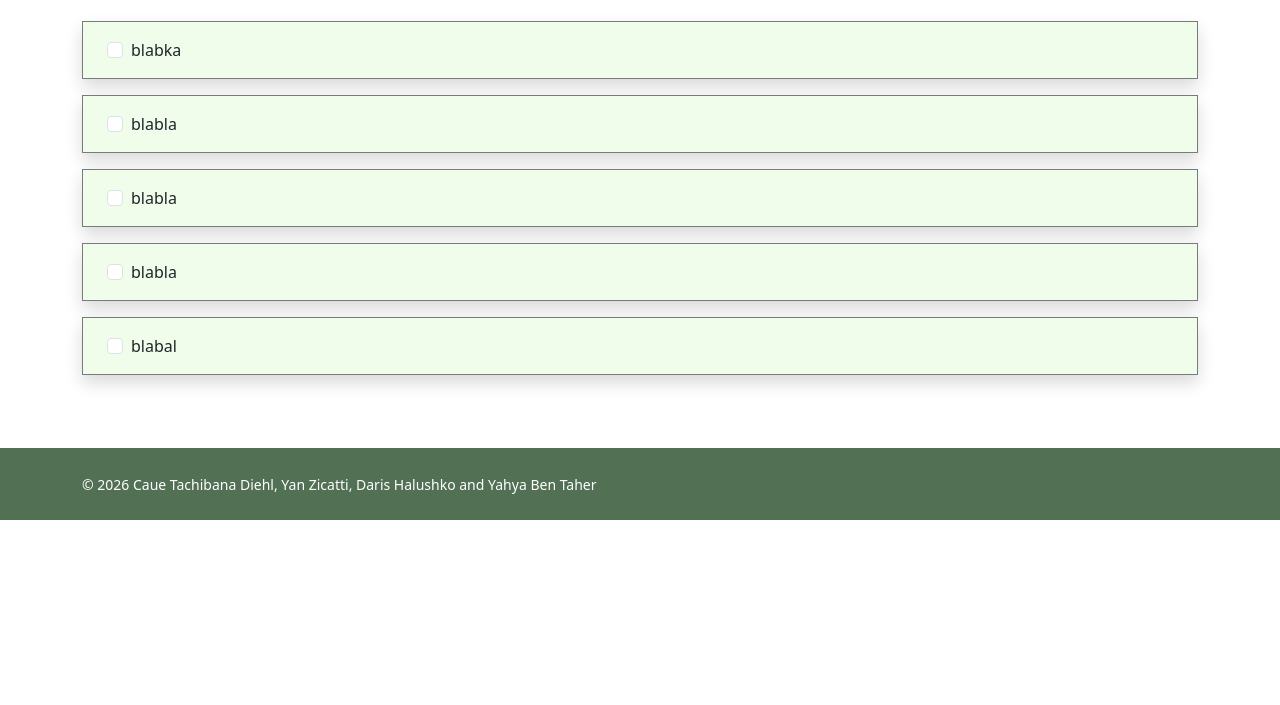
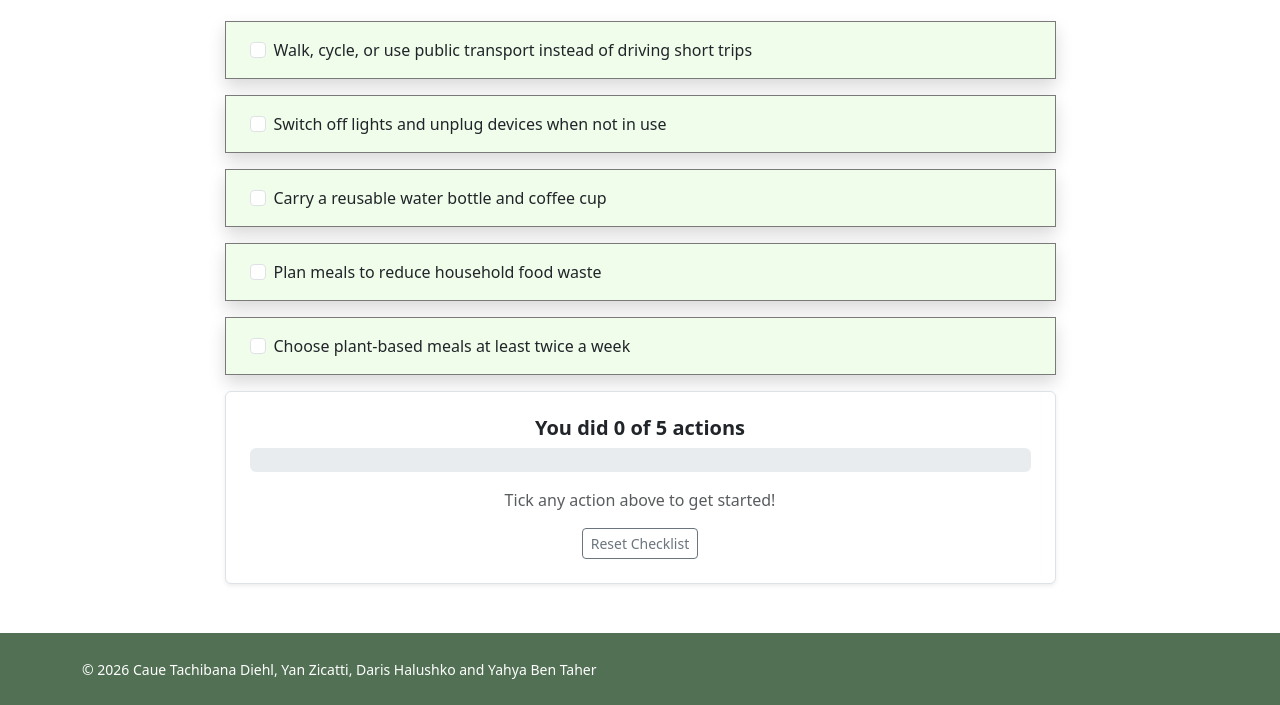
Before and after one commit to yanzicatti/CA-PROJECT-WDD---CLIMATE-CHANGE, a plain HTML site: page takeaction.html in a window 1280 px wide. Shown: the part 280-985 px from the top of the page. Before the commit the page ends 800 px from the top, so only its background shows below. Drawn offline with nearby package versions, Linux system fonts and the light colour scheme; a web font is replaced by a local one.

Commit message:
take action js. conatct few contents

```diff
--- a/script.js
+++ b/script.js
@@ -1,26 +1,61 @@
 //first load entire html code before applying any js feature.
-$(document).ready(function() {
-    $("#takeactioncheckbox").on("change", function () {
-        //searching quantity of checked checkboxes
-        const quantitychecked = $("#takeactioncheckbox input[type=checkbox]:checked").length;
-        //making life easier
-        const textinputchange = $("#answercheckbox");
 
-        //applying different answers for different input lenghts
-        if (quantitychecked == 1) {
-           textinputchange.text("//TODO");
-        }
-        if (quantitychecked == 2) {
-           textinputchange.text("//TODO");
-        }
-        if (quantitychecked == 3) {
-           textinputchange.text("//TODO");
-        }
-        if (quantitychecked == 4) {
-           textinputchange.text("//TODO");
-        }
-        if (quantitychecked == 5) {
-           textinputchange.text("//TODO");
-        }
+const actionBox = document.getElementById("takeactioncheckbox");
+
+if (actionBox) {
+  const checkboxes = actionBox.querySelectorAll('input[type="checkbox"]');
+  const countText = document.getElementById("actionCount");
+  const messageText = document.getElementById("answercheckbox");
+  const progressBar = document.getElementById("actionProgress");
+  const resetBtn = document.getElementById("resetActionsBtn");
+
+  function checkProgress() {
+    let count = 0;
+
+    // Count how many boxes are ticked
+    checkboxes.forEach(function (box) {
+      if (box.checked) {
+        count++;
+      }
     });
-});
+
+    // Update the count and progress bar
+    countText.textContent = "You did " + count + " of 5 actions";
+    progressBar.style.width = (count * 20) + "%";
+    progressBar.textContent = (count * 20) + "%";
+
+    // Clear old message
+    messageText.innerHTML = "";
+
+    const newMessage = document.createElement("p");
+
+    if (count === 0) {
+      newMessage.textContent = "Tick any action above to get started!";
+    } else if (count < 3) {
+      newMessage.textContent = "Good start! Every small habit helps.";
+    } else if (count < 5) {
+      newMessage.textContent = "Great job! You are making a real difference.";
+    } else {
+      newMessage.textContent = "Climate Champion! You completed all 5 actions!";
+      newMessage.className = "fw-bold text-success";
+    }
+
+    messageText.appendChild(newMessage);
+  }
+
+  // Run checkProgress whenever any checkbox changes
+  checkboxes.forEach(function (box) {
+    box.addEventListener("change", checkProgress);
+  });
+
+  // Reset button clears all checkboxes
+  resetBtn.addEventListener("click", function () {
+    checkboxes.forEach(function (box) {
+      box.checked = false;
+    });
+    checkProgress();
+  });
+
+  // Run once when the page loads
+  checkProgress();
+}
--- a/takeaction.html
+++ b/takeaction.html
@@ -36,8 +36,8 @@
 
 <!-- Main content -->
     <main class="container my-5 flex-grow-1">
-        <div class="">
-            <div id="takeactioncheckbox" class="">
+        <div class="row justify-content-center">
+            <div id="takeactioncheckbox" class="col-lg-9">
 
                 <h1 class="fw-bold title-font mb-2">Take action</h1>
                 <p class="mb-4">Tick the things you already do and see how much you are helping the world.</p>
@@ -45,32 +45,44 @@
 
                 <div class="fact-box-style shadow form-check px-5 py-3 mb-3">
                     <input class="form-check-input" type="checkbox" id="action1">
-                    <label for="action1"><!-- //TODO -->blabka</label>
+                    <label class="form-check-label w-100" for="action1">Walk, cycle, or use public transport instead of driving short trips</label>
                 </div>
                 <div class="fact-box-style shadow form-check px-5 py-3 mb-3">
                     <input class="form-check-input" type="checkbox" id="action2">
-                    <label for="action2"><!-- //TODO -->blabla</label>
+                    <label class="form-check-label w-100" for="action2">Switch off lights and unplug devices when not in use</label>
                 </div>
                 <div class="fact-box-style shadow form-check px-5 py-3 mb-3">
                     <input class="form-check-input" type="checkbox" id="action3">
-                    <label for="action3"><!-- //TODO -->blabla</label>
+                    <label class="form-check-label w-100" for="action3">Carry a reusable water bottle and coffee cup</label>
                 </div>
                 <div class="fact-box-style shadow form-check px-5 py-3 mb-3">
                     <input class="form-check-input" type="checkbox" id="action4">
-                    <label class="form-check-label w-100" for="action4">blabla</label>
+                    <label class="form-check-label w-100" for="action4">Plan meals to reduce household food waste</label>
                 </div>
                 <div class="fact-box-style shadow form-check px-5 py-3 mb-3">
                     <input class="form-check-input" type="checkbox" id="action5">
-                    <label for="action5"><!-- //TODO -->blabal</label>
+                    <label class="form-check-label w-100" for="action5">Choose plant-based meals at least twice a week</label>
                 </div>
 
-                <p class="h4 mt-3" id="answercheckbox"></p>
+                <!--summary box -->
+
+                <div class="p-4 bg-white border rounded shadow-sm text-center" aria-live="polite">
+                    <p class="h5 fw-bold mb-2" id="actionCount">You did 0 of 5 actions</p>
+                    <div class="progress mb-3" style="height: 24px;">
+                        <div id="actionProgress" class="progress-bar bg-success" role="progressbar"
+                        style="width: 0%;" aria-valuenow="0" aria-valuemin="0" aria-valuemax="100">0%
+                        </div>
+                    </div>
+                        <p class="mb-3 text-muted" id="answercheckbox"></p>
+                    <button type="button" id="resetActionsBtn" class="btn btn-outline-secondary btn-sm">Reset Checklist</button>
+
+                </div>
             </div>
         </div>
     </main>
 
  <!-- Footer -->
-    <footer class="footer-bar border-top fixed-bottom border-white py-4 mt-3 ">
+    <footer class="footer-bar border-top  border-white py-4 mt-3 ">
         <div class="container">
             <small class="text-dark text-white">© 2026 Caue Tachibana Diehl, Yan Zicatti, Daris Halushko and Yahya Ben
                 Taher</small>
```
Also changed, not shown: contact.html (+1 -1 lines), index.html (+1 -5 lines), learn.html (+7 -8 lines), style.css (line endings or trailing spaces).
